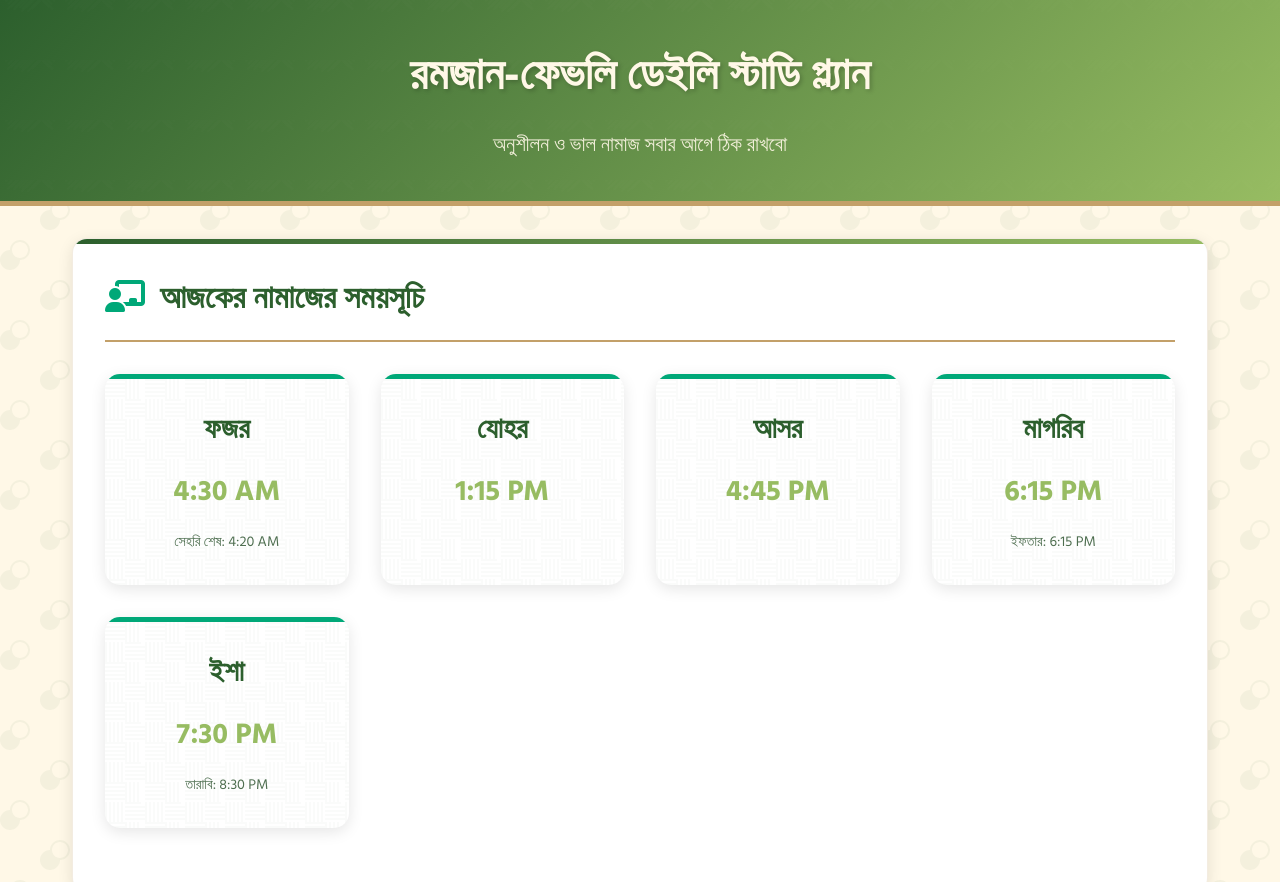
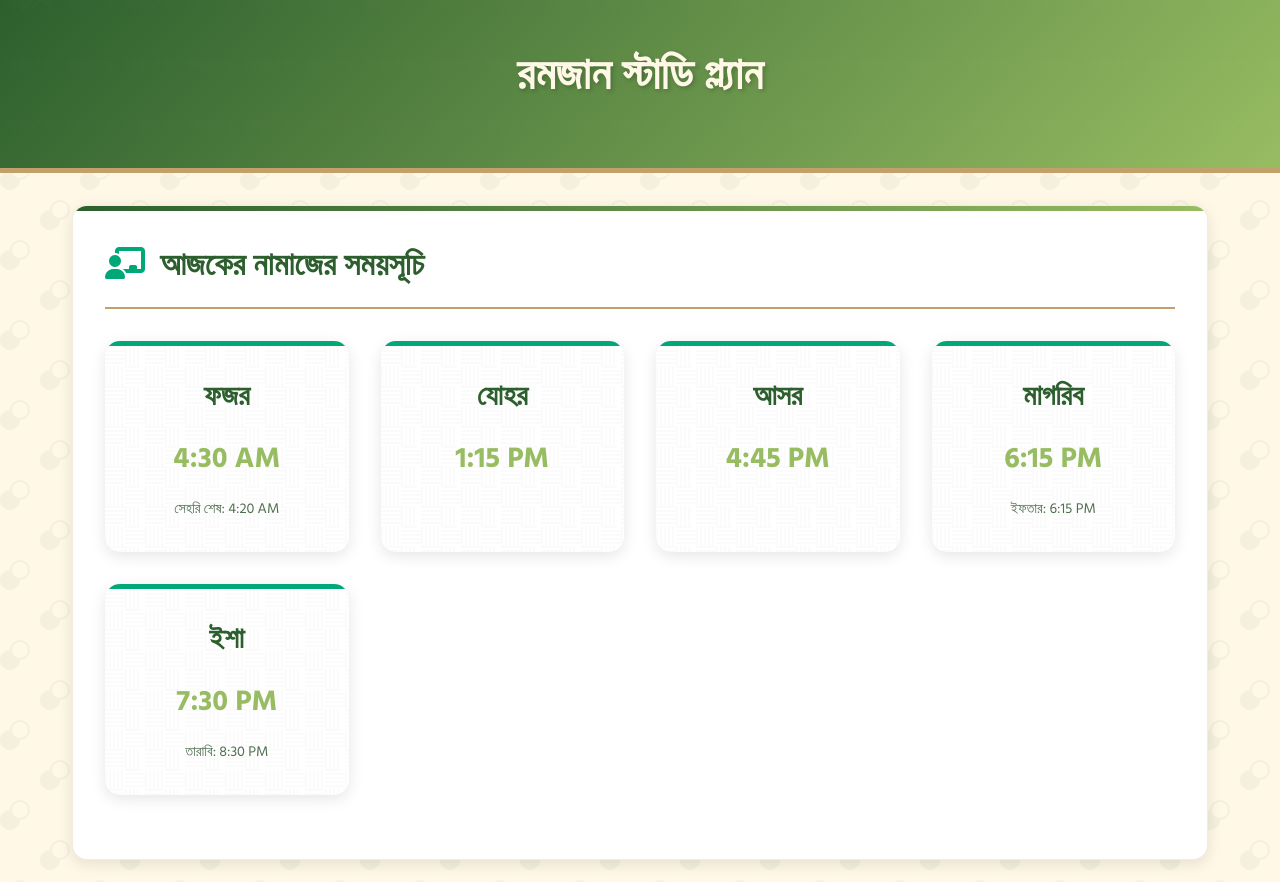
Before and after one commit to mmhasanzone/ramadan, a plain HTML site: page index.html in a window 1280 px wide. Shown: the top 882 px of the page. Drawn offline with Linux system fonts and the light colour scheme.

Commit message:
Update index.html

```diff
--- a/index.html
+++ b/index.html
@@ -15,8 +15,8 @@
 </head>
 <body>
     <header>
-        <h1>রমজান-ফেভলি ডেইলি স্টাডি প্ল্যান</h1>
-        <p class="subtitle">অনুশীলন ও ভাল নামাজ সবার আগে ঠিক রাখবো</p>
+        <h1>রমজান স্টাডি প্ল্যান</h1>
+
     </header>
 
     <main>
```
